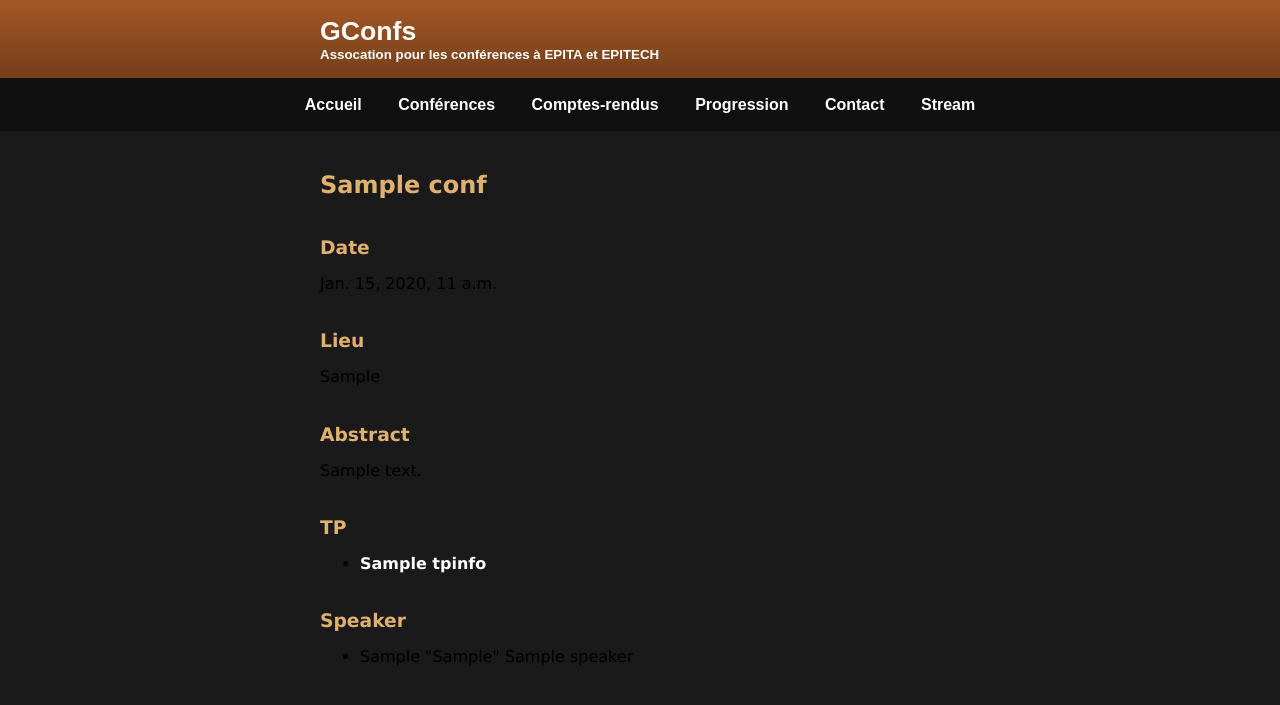
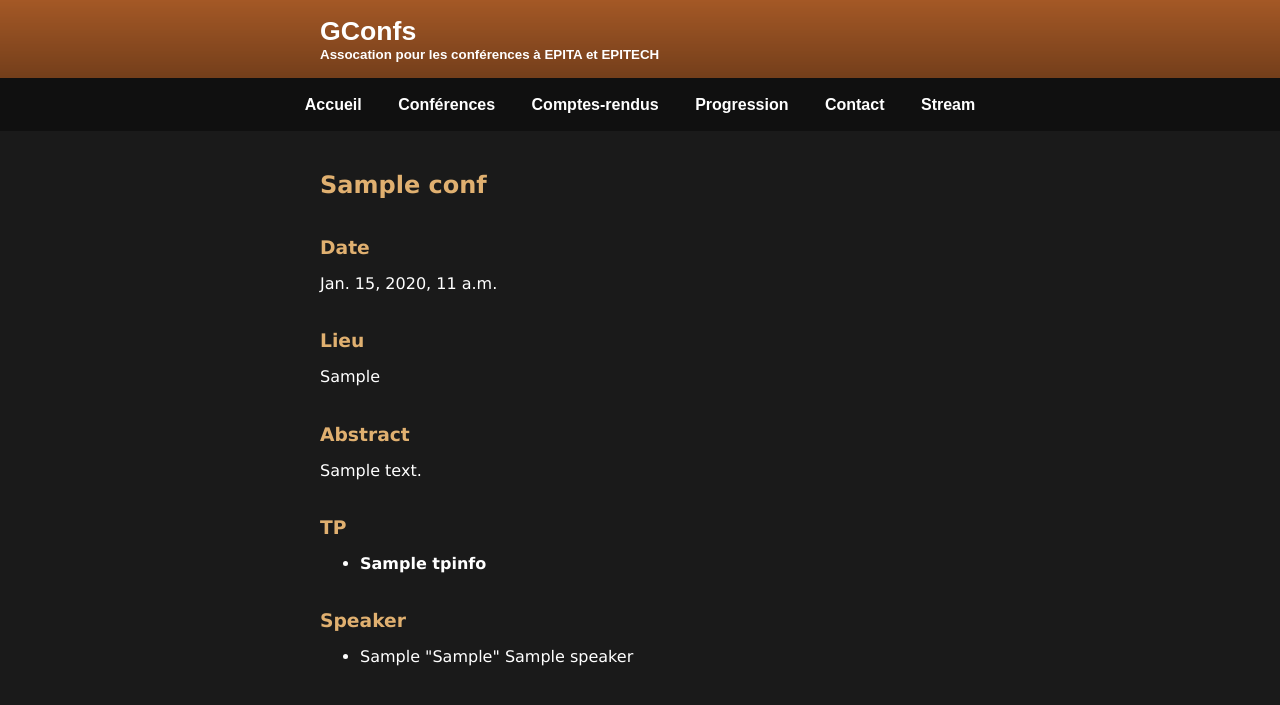
Before and after one commit to gconfs/website-django, a Django app: page /confs/1 in a window 1280 px wide. Shown: the top 705 px of the page. Run offline with Django 3.2, Linux system fonts and the light colour scheme; tables that the repository leaves empty hold one stand-in row (values such as "Sample post").

Commit message:
fix content color in css

```diff
--- a/static/css/site.css
+++ b/static/css/site.css
@@ -93,6 +93,7 @@ nav.menu a:hover {
 #content {
     margin: 0.5em 0;
     padding: 0.5em 20em;
+    color: #ffffff
 }
 
 #content h1 {
```
